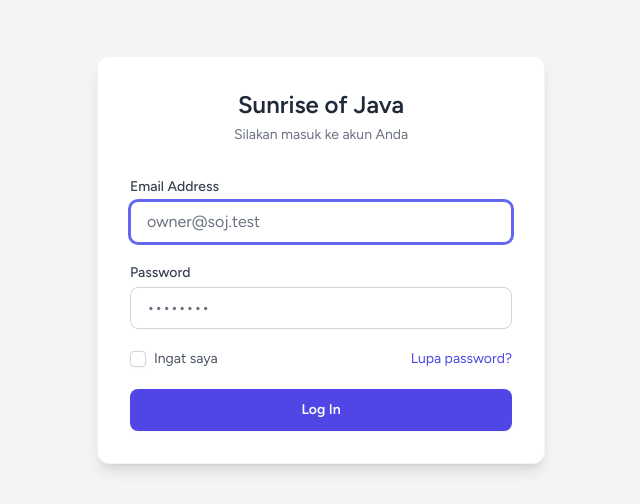
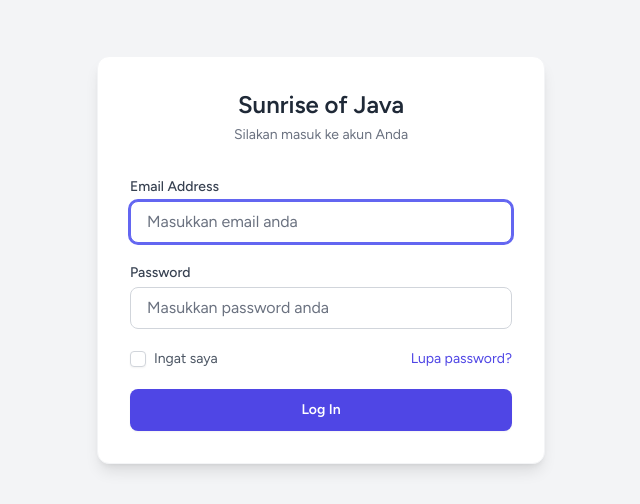
Before and after one commit to alkadafii1/SOJ-TripMath, a Laravel app: page /login in a window 1280 px wide. Shown: the top 504 px of the page, without its empty margins (319-959 px from the left). Run offline with Laravel 12, Linux system fonts and the light colour scheme; style sheets or scripts are compiled from the project's sources; parts of the project's set-up code (start-up, migrations or seed data) failed here and were passed over; some libraries are stand-ins or nearby versions.

Commit message:
Fix: mengubah placeholder pada kolom input login

```diff
--- a/resources/views/livewire/pages/auth/login.blade.php
+++ b/resources/views/livewire/pages/auth/login.blade.php
@@ -30,7 +30,7 @@ new #[Layout('layouts.guest')] class extends Component
             <label for="email" class="block text-sm font-medium text-gray-700 mb-1">Email Address</label>
             <input id="email" type="email" name="email" value="{{ old('email') }}" required autofocus autocomplete="username"
                    class="w-full px-4 py-2 border border-gray-300 rounded-lg focus:ring-2 focus:ring-indigo-500 focus:border-indigo-500 transition-colors"
-                   placeholder="owner@soj.test">
+                   placeholder="Masukkan email anda">
         </div>
 
         <!-- Input Password -->
@@ -38,7 +38,7 @@ new #[Layout('layouts.guest')] class extends Component
             <label for="password" class="block text-sm font-medium text-gray-700 mb-1">Password</label>
             <input id="password" type="password" name="password" required autocomplete="current-password"
                    class="w-full px-4 py-2 border border-gray-300 rounded-lg focus:ring-2 focus:ring-indigo-500 focus:border-indigo-500 transition-colors"
-                   placeholder="••••••••">
+                   placeholder="Masukkan password anda">
         </div>
 
         <!-- Remember Me & Forgot Password -->
```
